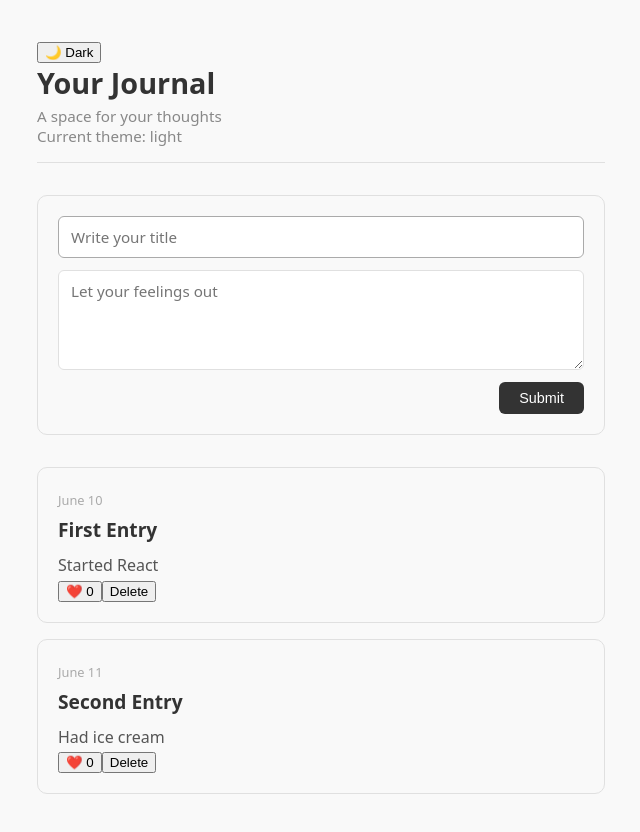
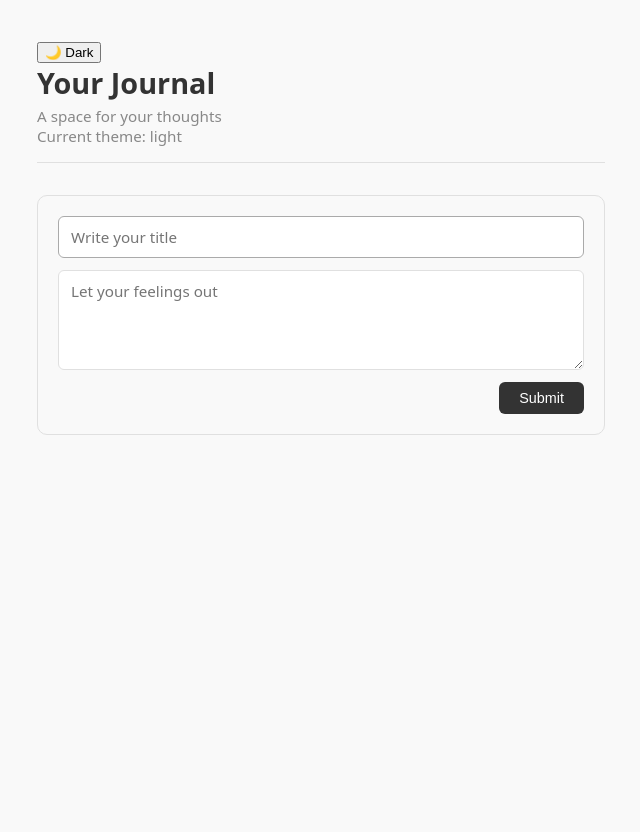
Before and after one commit to Srusti118/JournalApp, a React (Vite) app: page / in a window 1280 px wide. Shown: the top 832 px of the page, without its empty margins (319-959 px from the left). After the commit the page ends 800 px from the top, so only its background shows below. Built offline with nearby package versions, Linux system fonts and the light colour scheme.

Commit message:
custom hooks done

```diff
--- a/src/App.jsx
+++ b/src/App.jsx
@@ -2,58 +2,26 @@ import Header from "./components/Header";
 import JournalEntry from "./components/JournalEntry";
 import "./App.css";
 import EntryForm from "./components/EntryForm";
-import { useEffect, useReducer , useContext, useState } from "react";
+import { useEffect, useState } from "react";
 import { ThemeContext } from "./ThemeContext";
-
-const reducer = (state, action) => {
-    switch (action.type) {
-        case "ADD_ENTRY":
-            return [...state, action.payload];
-        case "DELETE_ENTRY":
-            return state.filter(entry => entry.id !== action.payload)
-
-
-        default:
-            return state;
-    }
-};
+import useLocalStorage from './hooks/useLocalStorage'
 
 const App = () => {
-    const [entries, dispatch] = useReducer(reducer, [
-        {
-            id: 1,
-            title: "First Entry",
-            date: "June 10",
-            body: "Started React",
-        },
-        {
-            id: 2,
-            title: "Second Entry",
-            date: "June 11",
-            body: "Had ice cream",
-        },
-    ]);
+  const [entries, setEntries] = useLocalStorage('journal-entries', [])
+  const [theme, setTheme] = useState("light")
 
   const addEntry = (newEntry) => {
-        dispatch({
-            type: "ADD_ENTRY",
-            payload: newEntry,
-        });
-    };
+    setEntries(prev => [...prev, newEntry])
+  }
+
   const deleteEntry = (id) => {
-        dispatch({
-            type: "DELETE_ENTRY",
-            payload: id,
-        });
-    };
-
-
+    setEntries(prev => prev.filter(entry => entry.id !== id))
+  }
 
   useEffect(() => {
-        document.title = `My Journal (${entries.length} entries)`;
-    }, [entries]);
+    document.title = `My Journal (${entries.length} entries)`
+  }, [entries])
 
-    const [theme , setTheme] = useState("light");
   return (
     <ThemeContext.Provider value={theme}>
       <div className="app">
@@ -67,7 +35,7 @@ const App = () => {
         ))}
       </div>
     </ThemeContext.Provider>
-    );
-};
+  )
+}
 
-export default App;
+export default App
--- /dev/null
+++ b/src/hooks/useLocalStorage.js
@@ -0,0 +1,17 @@
+import { useState, useEffect } from 'react'
+
+const useLocalStorage = (key, initialValue) => {
+
+  const [value, setValue] = useState(() => {
+    const stored = localStorage.getItem(key)
+    return stored ? JSON.parse(stored) : initialValue
+  })
+
+  useEffect(() => {
+    localStorage.setItem(key, JSON.stringify(value))
+  }, [key, value])
+
+  return [value, setValue]
+}
+
+export default useLocalStorage
```
Also changed, not shown: 2 other files (tests, documents, lock files or other folders). Lines whose indentation alone changed are shown as unchanged.
